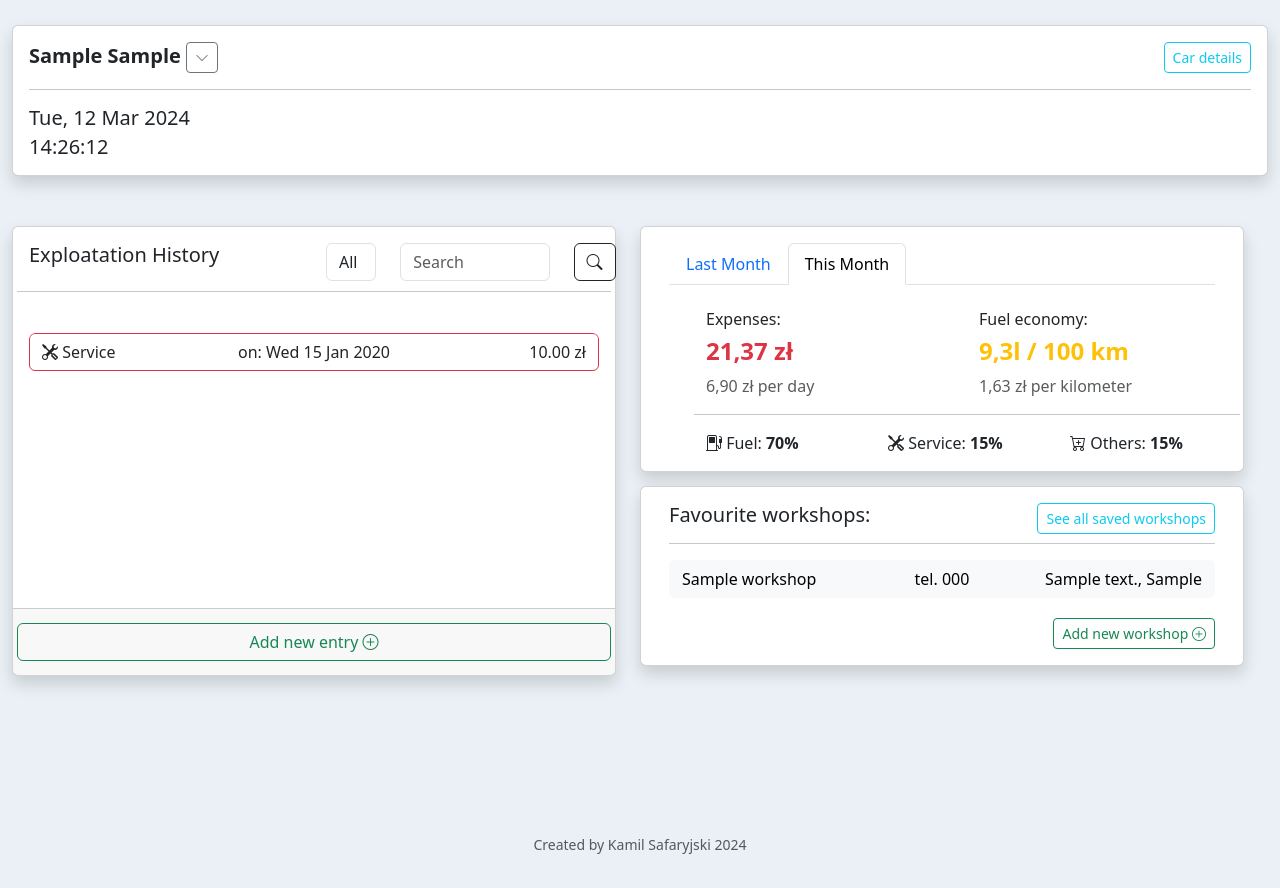
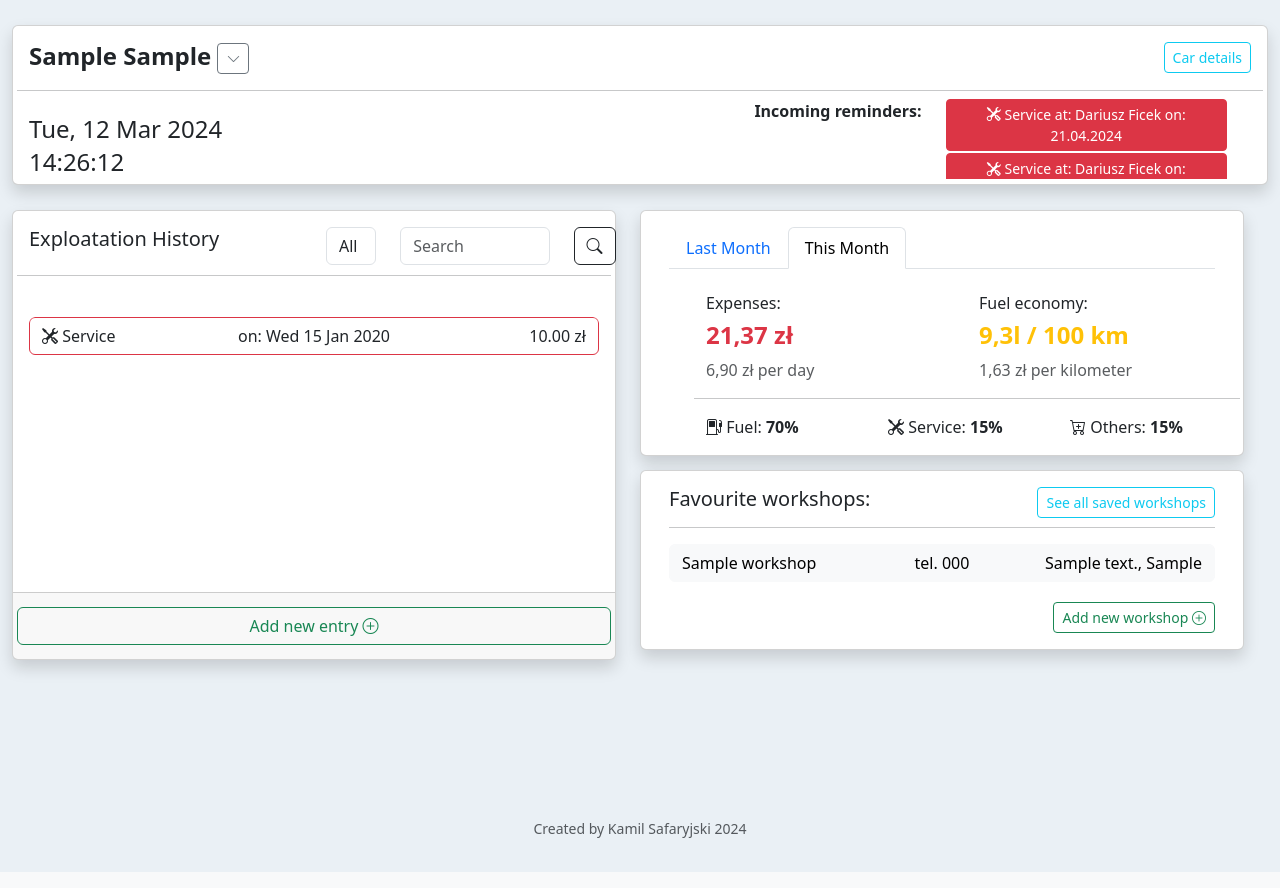
Before and after one commit to KamSaf/django_car_management_app, a Django app: page /home/ in a window 1280 px wide. Shown: the part 56-944 px from the top of the page. Run offline with Django 5.2, Linux system fonts and the light colour scheme; a user stored in the database is signed in; tables that the repository leaves empty hold one stand-in row (values such as "Sample post"); some libraries are stand-ins or nearby versions.

Commit message:
Added front-end representation of reminders, fixed bug with loading entries list to wrong div

```diff
--- a/templates/home.html
+++ b/templates/home.html
@@ -9,24 +9,41 @@
 {% endblock %}
 
 {% block body %}
-    <div style="margin-top: 25px;" class="container-fluid">
-        <div style="margin-top: 25px;" class="shadow bg-body rounded card">
-            <div class="card-body">
-                <h5 class="card-title">
+    <div style="margin-top: 25px; height: 20%" class="container-fluid">
+        <div style="margin-top: 25px;" class="shadow bg-body rounded card h-100">
+            <div class="card-body row h-100">
+                <h4 class="card-title h-25 mb-3">
                     <b>{{ viewed_car.make }} {{ viewed_car.model }}</b>
                     <button class="btn btn-sm btn-outline-secondary" data-bs-toggle="modal" data-bs-target="#cars_list_modal"><i class="bi bi-chevron-down"></i></button>
                     <button class="btn btn-sm btn-outline-info float-end" data-bs-toggle="modal" data-bs-target="#car_details_modal">Car details</button>
-                </h5>
-                <hr>
-                <h5 style="display: inline;">
-                    <div id="date"></div>
-                    <div style="margin-top: 5px;" id="clock"></div>
-                </h5>
+                </h4>
+                <hr class="mb-2">
+                <div class="row h-75">
+                    <div class="col mt-3">
+                        <h4 class="float-start" style="display: inline;">
+                            <div id="date"></div>
+                            <div style="margin-top: 5px;" id="clock"></div>
+                        </h4>
+                    </div>
+                    <div class="col container h-100">
+                        <div class="row h-100">
+                            <div class="col text-end"><b>Incoming reminders:</b></div>
+                            <ul class="col overflow-auto" style="list-style-type: none; max-height: 85%">
+                                <li style="margin-bottom: 1%;"><button class="btn btn-sm btn-danger w-100"><i class="bi bi-tools"></i> Service at: Dariusz Ficek on: 21.04.2024</button></li>
+                                <li style="margin-bottom: 1%;"><button class="btn btn-sm btn-danger w-100"><i class="bi bi-tools"></i> Service at: Dariusz Ficek on: 21.04.2024</button></li>
+                                <li style="margin-bottom: 1%;"><button class="btn btn-sm btn-danger w-100"><i class="bi bi-tools"></i> Service at: Dariusz Ficek on: 21.04.2024</button></li>
+                                <li style="margin-bottom: 1%;"><button class="btn btn-sm btn-danger w-100"><i class="bi bi-tools"></i> Service at: Dariusz Ficek on: 21.04.2024</button></li>
+                                <li style="margin-bottom: 1%;"><button class="btn btn-sm btn-danger w-100"><i class="bi bi-tools"></i> Service at: Dariusz Ficek on: 21.04.2024</button></li>
+                                <li style="margin-bottom: 1%;"><button class="btn btn-sm btn-danger w-100"><i class="bi bi-tools"></i> Service at: Dariusz Ficek on: 21.04.2024</button></li>
+                            </ul>
+                        </div>
+                    </div>
+                </div>
             </div>
         </div>
     </div>
 
-    <div style="margin-top: 25px;" class="container-fluid h-75">
+    <div class="container-fluid h-75">
         <div class="row h-100">
             <div class="row h-100">
                 <div class="col h-100">
@@ -54,7 +71,9 @@
                                 </div>
                             </form>
                             <hr style="margin-top: 10px;">
-                            {% include 'include/entries/entries_list.html' %}
+                            <div id="entries_list" class="h-75" style="margin-top: 25px;" data-url="{% url 'load_entries_list_url' %}">
+                                {% include 'include/entries/entries_list.html' %}
+                            </div>
                         </div>
                         <div class="card-footer" style="height: 15%;">
                             <div class="row" style="margin-top: 1%;" style="height: 75%;">
--- a/templates/include/entries/entries_list.html
+++ b/templates/include/entries/entries_list.html
@@ -1,4 +1,3 @@
-<div id="entries_list" class="h-75" style="margin-top: 25px;" data-url="{% url 'load_entries_list_url' %}">
 <div class="list-group h-100 scrollable overflow-auto">
     {% for entry in entries %}
         <button class="btn {% if entry.category == 'fuel' %} btn-outline-warning {% elif entry.category == 'service' %} btn-outline-danger {% else %} btn-outline-info {% endif %} text-dark entry-details" style="margin-bottom: 5px;" data-bs-toggle="modal" data-bs-target="#entry_details_modal" data-url="{% url 'load_entry_details_url' entry_id=entry.id %}">
@@ -23,4 +22,3 @@
         </button>
     {% endfor %}
 </div>
-</div>
```
Lines whose indentation alone changed are shown as unchanged.
